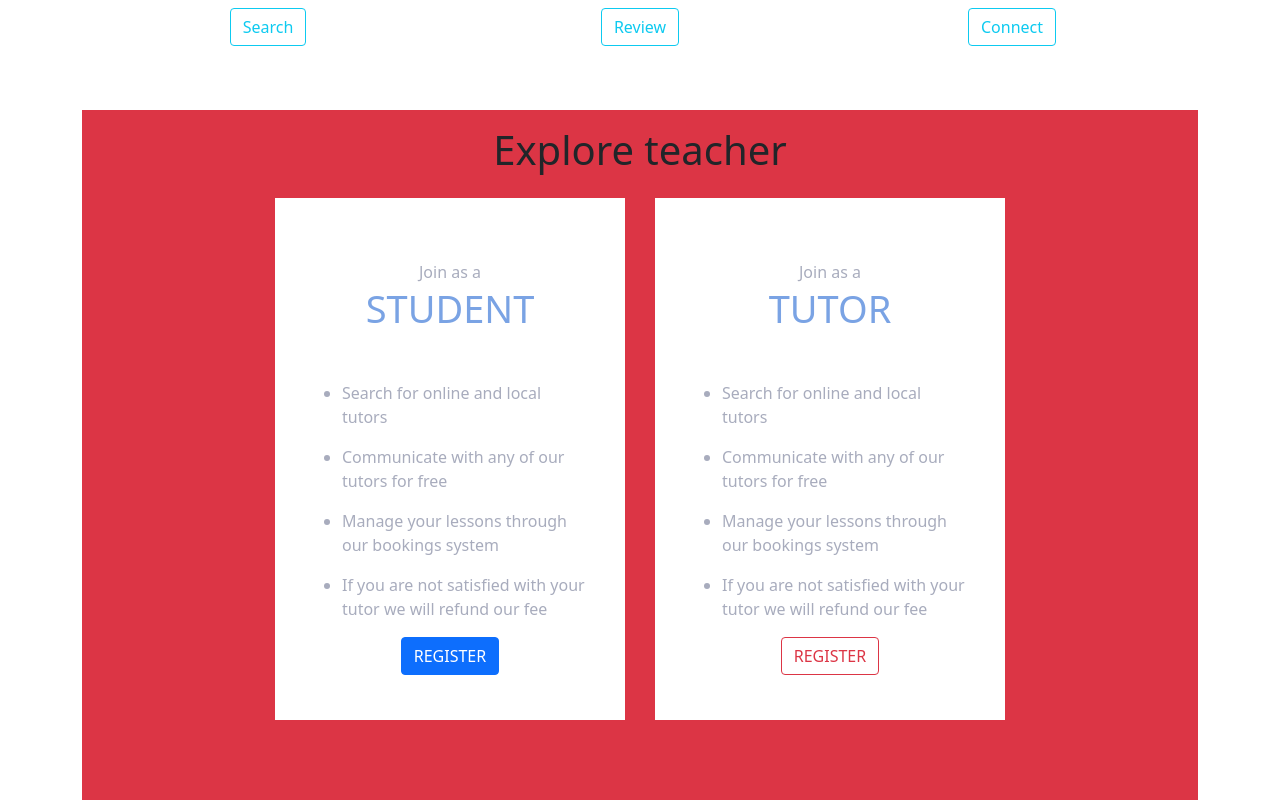
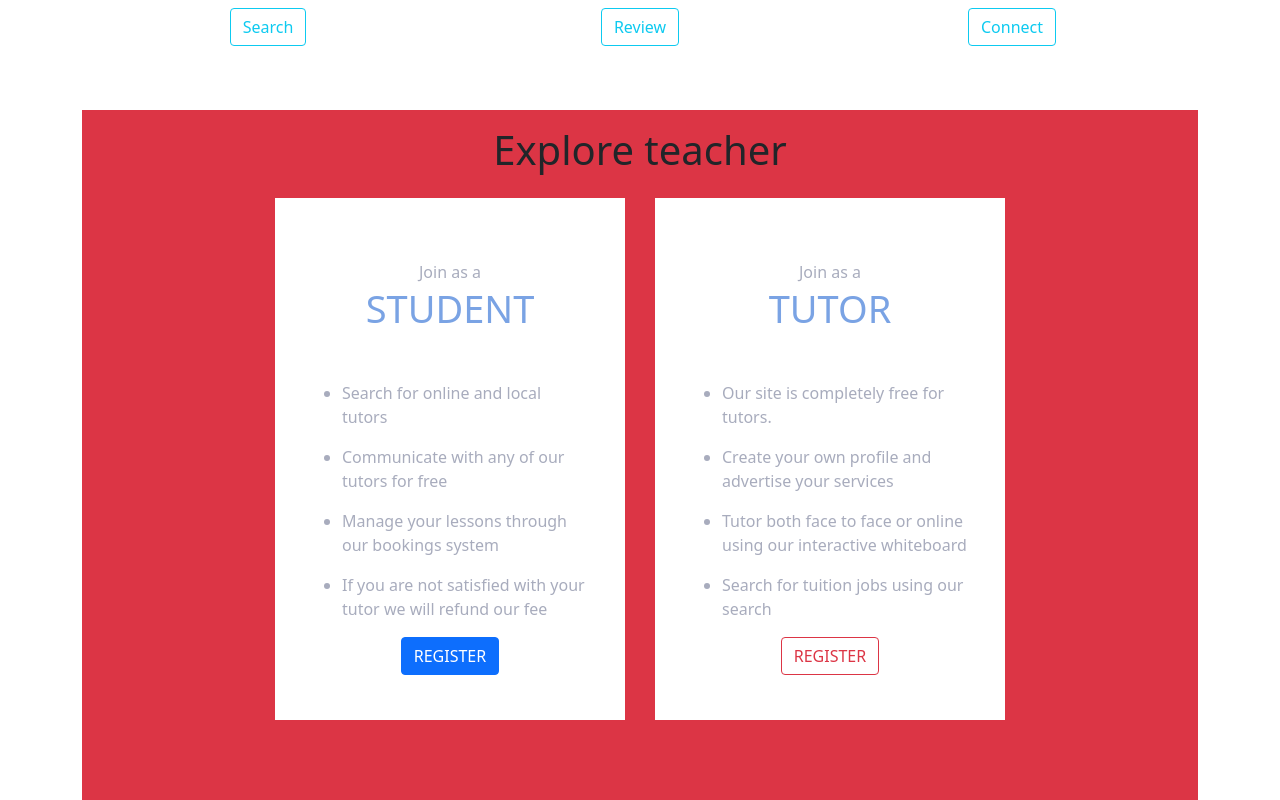
Before and after one commit to pd1116/Online-Tutor, a React (Create React App) app: page / in a window 1280 px wide. Shown: the part 379-1179 px from the top of the page. Built offline with nearby package versions, Linux system fonts and the light colour scheme.

Commit message:
explore tutor update

```diff
--- a/src/Components/ExploreTutor/ExploreTutor.js
+++ b/src/Components/ExploreTutor/ExploreTutor.js
@@ -26,14 +26,15 @@ const ExploreTutor = () => {
                 <div className="join">
                     <h3><span >Join as a </span>TUTOR</h3>
                     <ul>
-                        <li>Search for online and local tutors</li>
+                        <li>Our site is completely free for tutors.</li>
 
-                        <li>Communicate with any of our tutors for free</li>
-                        <li>Manage your lessons through our bookings system</li>
-                        <li>If you are not satisfied with your tutor we will refund our fee</li>
+                        <li>Create your own profile and advertise your services</li>
+                        <li>Tutor both face to face or online using our interactive whiteboard</li>
+                        <li>Search for tuition jobs using our search</li>
                     </ul>
                     <div class="joinbtn"><a class="btn btn-outline-danger " href="#">REGISTER</a></div>
                 </div>
+
 
             </div>
              <section class="sectionnGap"></section>
--- a/src/Components/Main/Main.js
+++ b/src/Components/Main/Main.js
@@ -80,7 +80,7 @@ const Main = () => {
             {/* service section ends here */}
 
 
-                                 {/* explore tutor start here */}
+              {/* explore tutor start here */}
             <ExploreTutor></ExploreTutor>
             {/* explore tutor ends here */}
 
```
